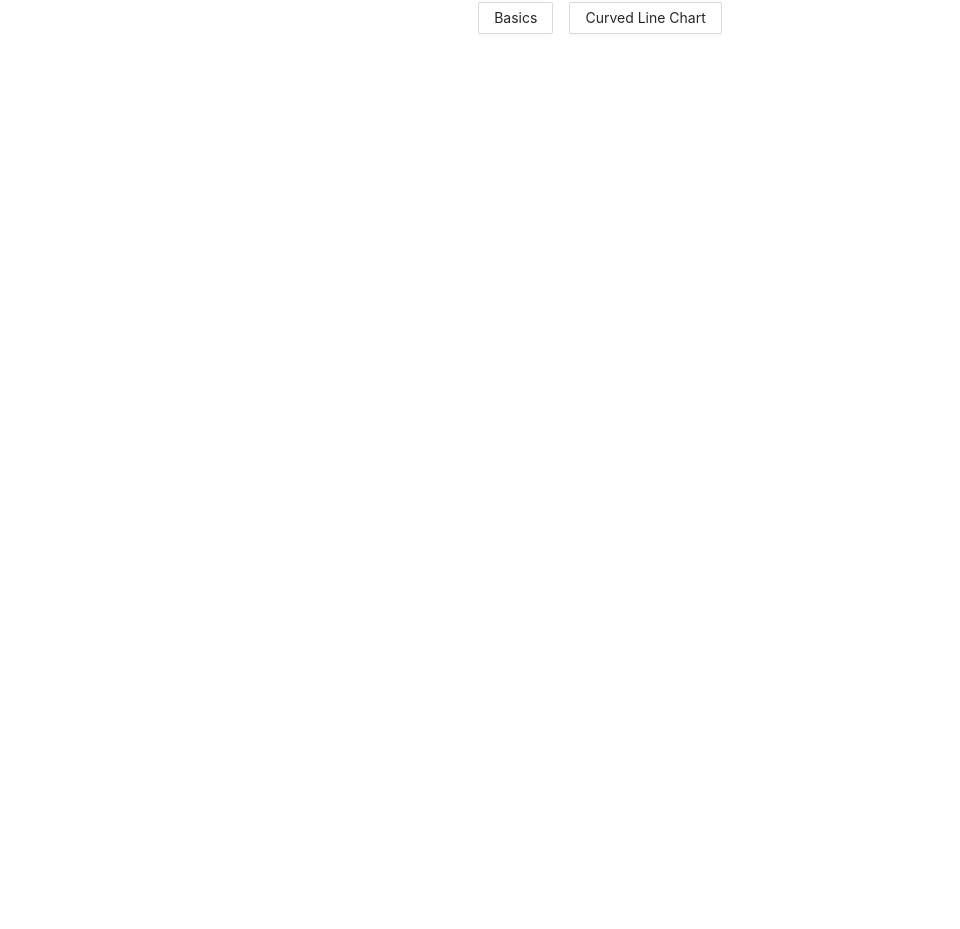
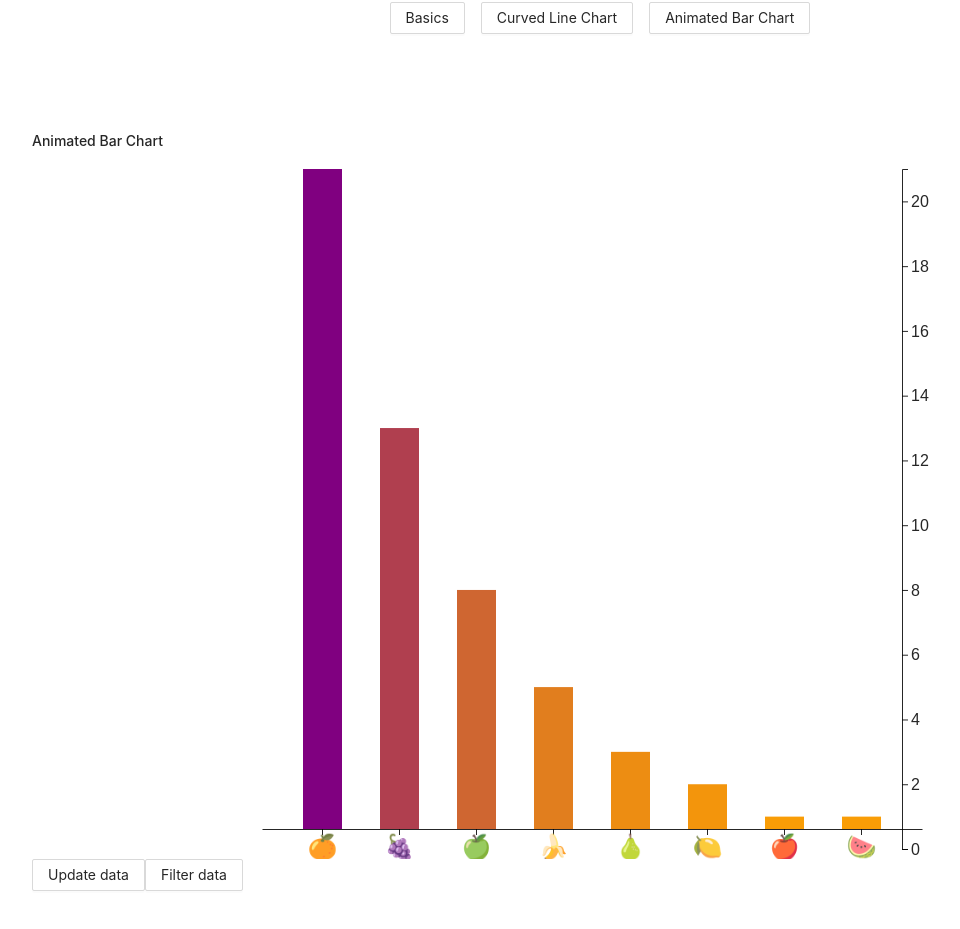
Before and after one commit to juajang/react-d3, a React (Create React App) app: page /tutorials/animated-bar-chart in a window 1280 px wide. Shown: the part 397-1326 px from the top of the page, without its empty margins (48-1008 px from the left). Before the commit the page ends 832 px from the top, so only its background shows below. Built offline with nearby package versions, Linux system fonts and the light colour scheme.

Commit message:
add animated bar chart

```diff
--- a/src/App.jsx
+++ b/src/App.jsx
@@ -15,6 +15,7 @@ import Basics from './pages/tutorials/Basics';
 import CurvedLineChart from './pages/tutorials/CurvedLineChart';
 import ReactWithD3Basic from './pages/ReactWithD3Basic';
 import BarChart from './pages/BarChart';
+import AnimatedBarChart from './pages/tutorials/AnimatedBarChart';
 
 function App() {
   return (
@@ -32,6 +33,7 @@ function App() {
             <Route path="/react-with-d3" component={ReactWithD3Basic}/>
             <Route path="/tutorials/basics" component={Basics}/>
             <Route path="/tutorials/curved-line-chart" component={CurvedLineChart}/>
+            <Route path="/tutorials/animated-bar-chart" component={AnimatedBarChart}/>
           </Switch>
         </main>
       </div>
--- a/src/components/common/Header.jsx
+++ b/src/components/common/Header.jsx
@@ -41,6 +41,7 @@ const Header = () => {
       <ButtonContainer>
         <LinkButton name="Basics" url="/tutorials/basics"/>
         <LinkButton name="Curved Line Chart" url="/tutorials/curved-line-chart"/>
+        <LinkButton name="Animated Bar Chart" url="/tutorials/animated-bar-chart"/>
       </ButtonContainer>
     </Wrapper>
   );
--- a/src/pages/BarChart.jsx
+++ b/src/pages/BarChart.jsx
@@ -78,5 +78,4 @@ const BarChart = () => {
     </>
   );
 };
-
 export default BarChart;
--- /dev/null
+++ b/src/pages/tutorials/AnimatedBarChart.jsx
@@ -0,0 +1,92 @@
+import React, { useEffect, useRef, useState } from 'react';
+import * as d3 from "d3";
+import { Button } from 'antd';
+import styled from 'styled-components';
+import { fruitsData } from '../../data/fruits';
+
+const Canvas = styled.div`
+  display: grid;
+  place-items: center;
+  padding: 0;
+  .x-axis {
+    font-size: 24px;
+  }
+  .y-axis {
+    font-size: 16px;
+  }
+`
+
+const AnimatedBarChart = () => {
+  const [data, setData] = useState(fruitsData)
+  const ref = useRef();
+  const margin = {
+    top: 20, right: 20, bottom: 10, left: 20
+  }
+  const width = 700;
+  const height = 700;
+  const graphWidth = width - margin.left - margin.right;
+  const graphHeight = height - margin.top - margin.bottom;
+
+  useEffect(() => {
+    const svg = d3.select(ref.current);
+
+    const x = d3.scaleBand()
+      .domain(data.map((value) => value.name))
+      .range([margin.left, graphWidth + margin.left])
+      .padding(0.5)
+      .round(true)
+
+    const y = d3.scaleLinear()
+      .domain([0, d3.max(data, d => parseInt(d.count))])
+      .range([height - margin.bottom, margin.bottom])
+    const colorInterpolate = d3.interpolateRgb("orange", "purple")
+
+    const color = d3.scaleLinear()
+      .domain([0, d3.max(data, d => parseInt(d.count))])
+      .range([0, 1])
+
+    const xAxis = d3.axisBottom(x)
+      .ticks(data.length)
+      .tickSizeOuter(0);
+
+    svg.select(".x-axis")
+      .call(xAxis);
+
+    const yAxis = d3.axisRight(y);
+    svg.select(".y-axis")
+      .call(yAxis)
+
+    svg
+      .selectAll(".bar")
+      .data(data)
+      .join("rect")
+      .attr("class", "bar")
+      .style("transform", "scale(1, -1)")
+      .attr("x", (value) => x(value.name))
+      .attr("y", -graphHeight)
+      .attr("width", x.bandwidth())
+      .transition()
+      .attr("height", ({ count }) => graphHeight - y(count))
+      .attr("fill", ({ count }) => colorInterpolate(color(count)));
+  }, [graphWidth, graphHeight, data]);
+
+  return (
+    <>
+      <h2> Animated Bar Chart </h2>
+      <Canvas>
+        <svg ref={ref} width={width} height={height}>
+          <g className="x-axis" transform={`translate(0, ${graphHeight})`}/>
+          <g className="y-axis" transform={`translate(${graphWidth}, 0)`}/>
+        </svg>
+      </Canvas>
+      <Button onClick={() => setData(data.map(({ name, count }) => ({ name, count: count + 5 })))}>
+        Update data
+      </Button>
+      <Button onClick={() => setData(data.filter(({ count }) => count < 35))}>
+        Filter data
+      </Button>
+    </>
+  );
+};
+
+export default AnimatedBarChart;
```
Lines whose indentation alone changed are shown as unchanged.
